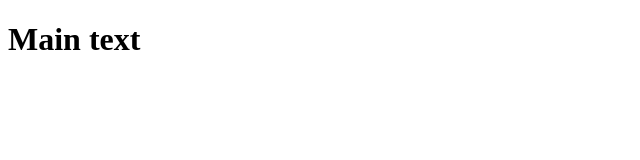
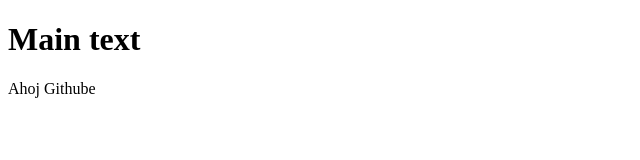
Before and after one commit to Vojtixx/git-projekt-Riha-Strnad-Zahradnicek, a plain HTML site: page Web/index.html in a window 1280 px wide. Shown: the whole page, without its empty margins (0-640 px from the left). Drawn offline with Linux system fonts and the light colour scheme.

Commit message:
Vytvoření article a přidání textu

```diff
--- a/Web/index.html
+++ b/Web/index.html
@@ -14,7 +14,9 @@
         <h1>Main text</h1>
 
         <section>
-
+            <article>
+                <p> Ahoj Githube </p>
+            </article>
         </section>
 
 
```
